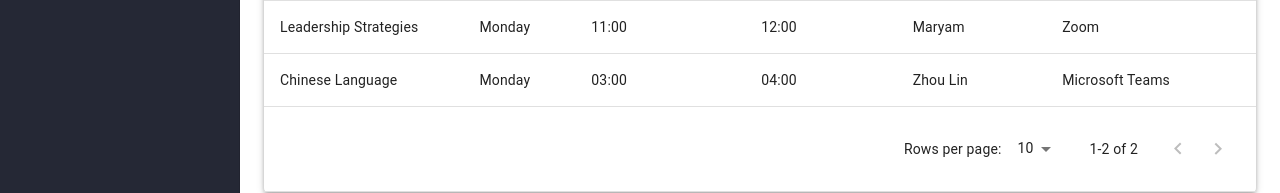
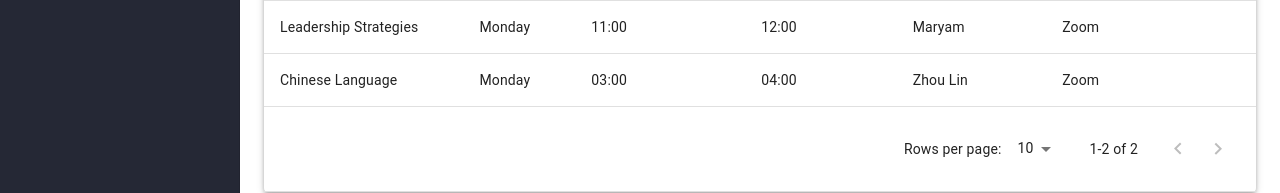
Before and after one commit to hamzaarshad004/TimetableApp, a React (Create React App) app in the folder classtime/: page / in a window 1280 px wide. Shown: the part 301-494 px from the top of the page. Built offline with nearby package versions, Linux system fonts and the light colour scheme.

Commit message:
Updated TimeTable Data

```diff
--- a/classtime/src/components/UserSite/TimeTableData.js
+++ b/classtime/src/components/UserSite/TimeTableData.js
@@ -1,24 +1,10 @@
 export let MondayTimeTable = [
   ["Leadership Strategies", "Monday", "11:00", "12:00", "Maryam", "Zoom"],
-  [
-    "Chinese Language",
-    "Monday",
-    "03:00",
-    "04:00",
-    "Zhou Lin",
-    "Microsoft Teams",
-  ],
+  ["Chinese Language", "Monday", "03:00", "04:00", "Zhou Lin", "Zoom"],
 ];
 
 export let TuesdayTimeTable = [
-  [
-    "Chinese Language",
-    "Tuesday",
-    "09:00",
-    "11:00",
-    "Zhou Lin",
-    "Microsoft Teams",
-  ],
+  ["Chinese Language", "Tuesday", "09:00", "11:00", "Zhou Lin", "Zoom"],
   [
     "Programming Languages",
     "Tuesday",
```
